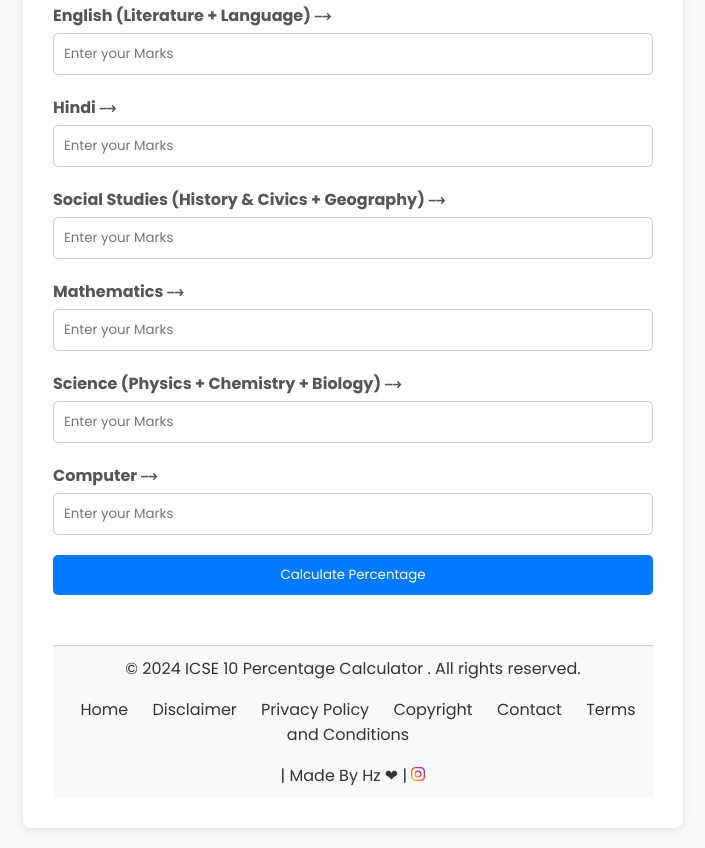
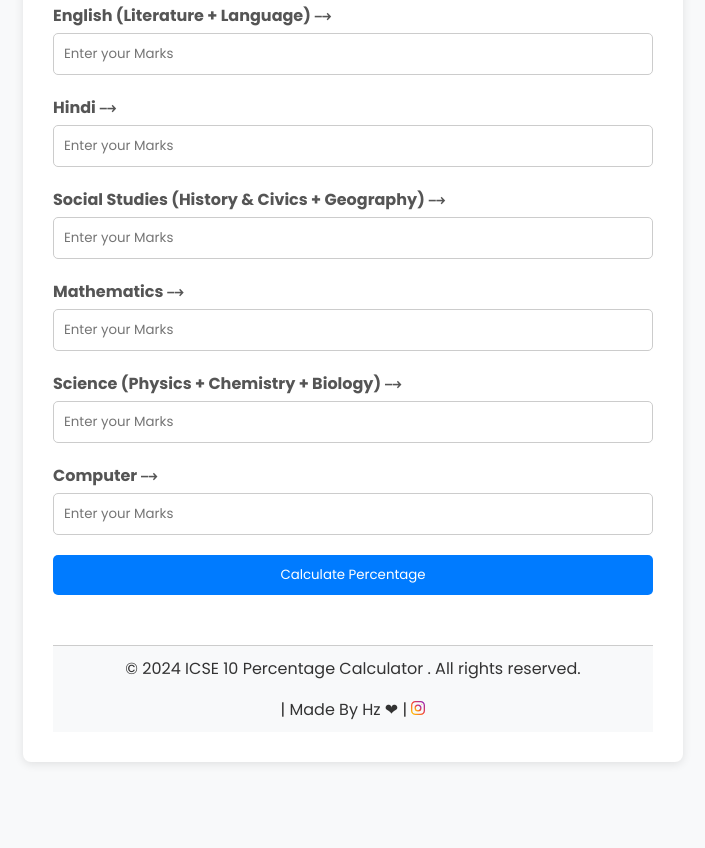
Before and after one commit to hz-projects/icse-percentage-calculator, a plain HTML site: page index.html in a window 1280 px wide. Shown: the part 390-1238 px from the top of the page, without its empty margins (287-992 px from the left). After the commit the page ends 1172 px from the top, so only its background shows below. Drawn offline with Linux system fonts and the light colour scheme.

Commit message:
Update index.html

```diff
--- a/index.html
+++ b/index.html
@@ -12,11 +12,11 @@
     <meta property="og:description"
         content="Calculate your ICSE 10th grade percentage with our user-friendly calculator.">
     <meta property="og:image" content="https://example.com/icse-calculator.jpg">
-    <meta property="og:url" content="https://example.com/icse-calculator">
+    <meta property="og:url" content="https://hz-projects.github.io/icse-percentage-calculator/">
     <meta name="twitter:title" content="ICSE 10 Percentage Calculator">
     <meta name="twitter:description"
         content="Calculate your ICSE 10th grade percentage with our user-friendly calculator.">
-    <meta name="twitter:image" content="https://example.com/icse-calculator.jpg">
+    <meta name="twitter:image" content="https://hz-projects.github.io/icse-percentage-calculator/">
     <meta name="twitter:card" content="summary_large_image">
 </head>
 
@@ -71,12 +71,12 @@
                 . All rights reserved.</p>
 
             <ul>
-          <li><a href="index.html">Home </a></li>
-          <li><a href="disclaimer.html"> Disclaimer </a></li>
-          <li><a href="privacy.html"> Privacy Policy </a></li>
-          <li><a href="copyright.html"> Copyright </a></li>
-          <li><a href="contact.html"> Contact </a></li>
-          <li><a href="terms.html">Terms and Conditions</a></li>
+<!--           <li><a href="index.html">Home </a></li> -->
+<!--           <li><a href="disclaimer.html"> Disclaimer </a></li> -->
+<!--           <li><a href="privacy.html"> Privacy Policy </a></li> -->
+<!--           <li><a href="copyright.html"> Copyright </a></li> -->
+<!--           <li><a href="contact.html"> Contact </a></li> -->
+<!--           <li><a href="terms.html">Terms and Conditions</a></li> -->
         </ul>
 
             <p>| Made By Hz &#10084; | <a href="https://www.instagram.com/its_hzprojects/" target="_blank">
```
